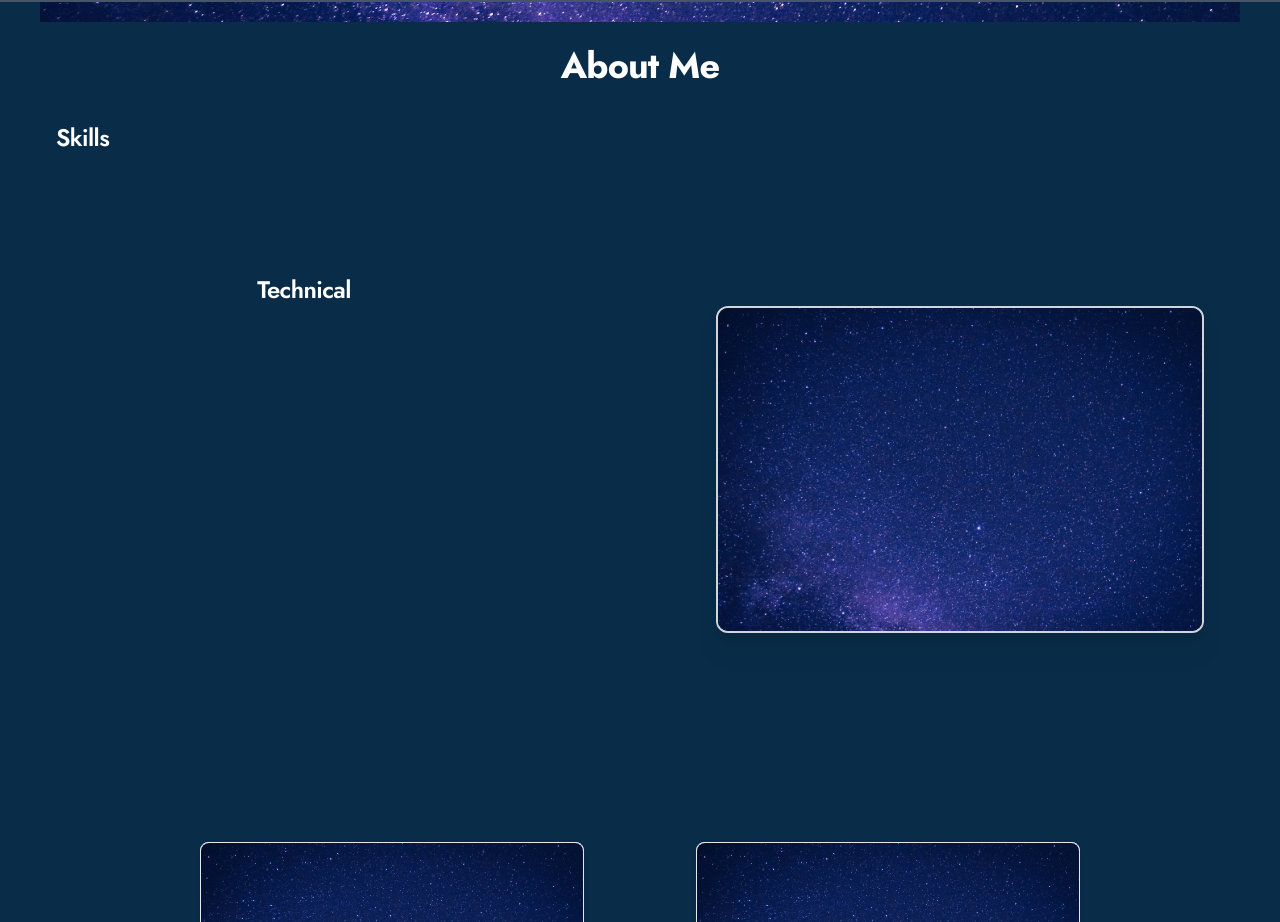
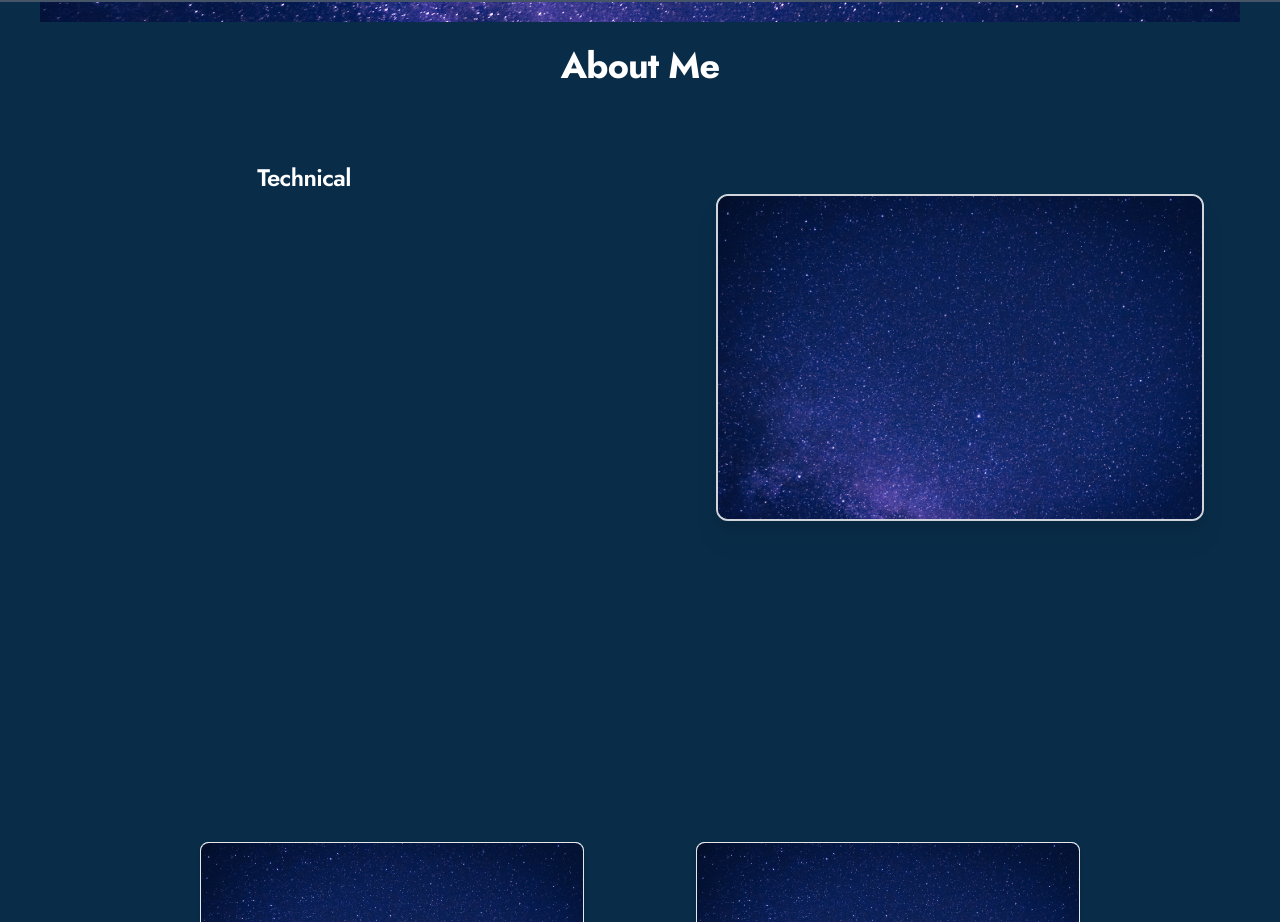
Before and after one commit to ssalas066/infinite-port, a Next.js app: page / in a window 1280 px wide. Shown: the part 798-1720 px from the top of the page. Built offline with nearby package versions, Linux system fonts and the light colour scheme.

Commit message:
added bg color night to component.

```diff
--- a/src/components/about.tsx
+++ b/src/components/about.tsx
@@ -6,14 +6,14 @@ import temp from '../../public/images/newLogo.jpg';
 export default function About() {
     return (
         <div className={styles.container}>
-            <div className=' flex min-h-screen flex-col items-center justify-between p-2'>
+            <div className=' flex min-h-screen flex-col items-center justify-between p-2 bg-night'>
                 <div className=' mx-auto mt-5 lg:mt-0 max-w-7xl px-6 lg:px-2 grid grid-cols-1'>
                     <h1 className=' text-center text-3xl lg:text-4xl col-span-1 mb-5 lg:mb-10 font-bold tracking-tight lg:leading-8 text-white'>
                         About Me
                     </h1>
-                    <h1 className=' text-center lg:text-justify lg:indent-10 text-xl lg:text-2xl col-span-1 mb-0 lg:mb-20 font-semibold tracking-tight lg:leading-8 text-white'>
+                    {/* <h1 className=' text-center lg:text-justify lg:indent-10 text-xl lg:text-2xl col-span-1 mb-0 lg:mb-20 font-semibold tracking-tight lg:leading-8 text-white'>
                         Skills
-                    </h1>
+                    </h1> */}
 
                     <div className=' mx-auto grid max-w-2xl grid-cols-1 items-center gap-x-8 gap-y-16 lg:mx-0 lg:max-w-none lg:grid-cols-2 lg:items-start lg:gap-y-10'>
                         <div className=' text-justify lg:col-span-2 lg:col-start-1 lg:row-start-1 lg:mx-auto lg:grid lg:w-full lg:max-w-7xl lg:grid-cols-2 lg:gap-x-8 lg:px-8'>
@@ -23,10 +23,11 @@ export default function About() {
                                         Technical
                                     </h1>
                                     <p className=' mt-6 text-base text-center leading-8 text-white'>
-                                        <ul>
+                                        {/* <ul className=' list-disc text-base text-justify mt-5 mb-10 lg:ml-6 lg:mb-0 lg:text-2xl font-medium font-jost tracking-tight text-white'>
                                             <li>
+                                                IPSUM ABOUT ABOUT ABOUT IPSUM
                                             </li>
-                                        </ul>
+                                        </ul> */}
                                     </p>
                                 </div>
                             </div>
```
